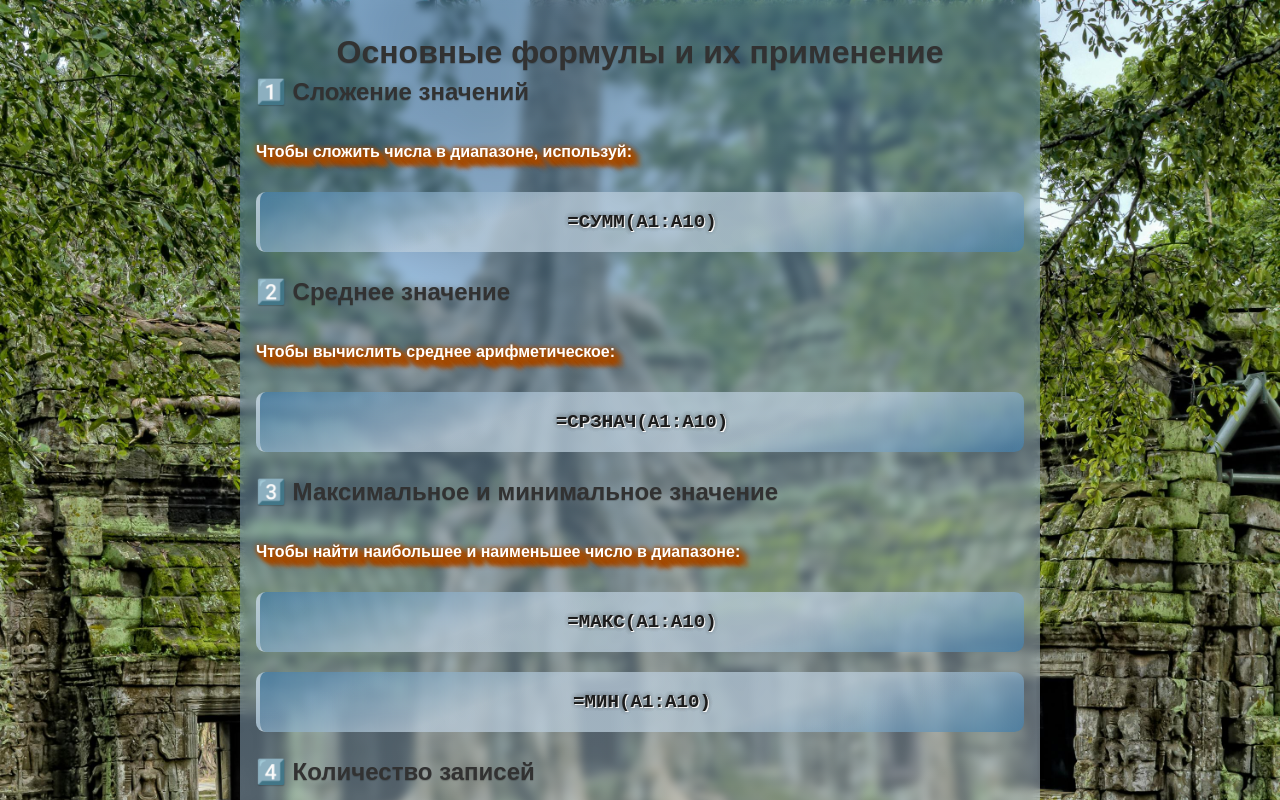
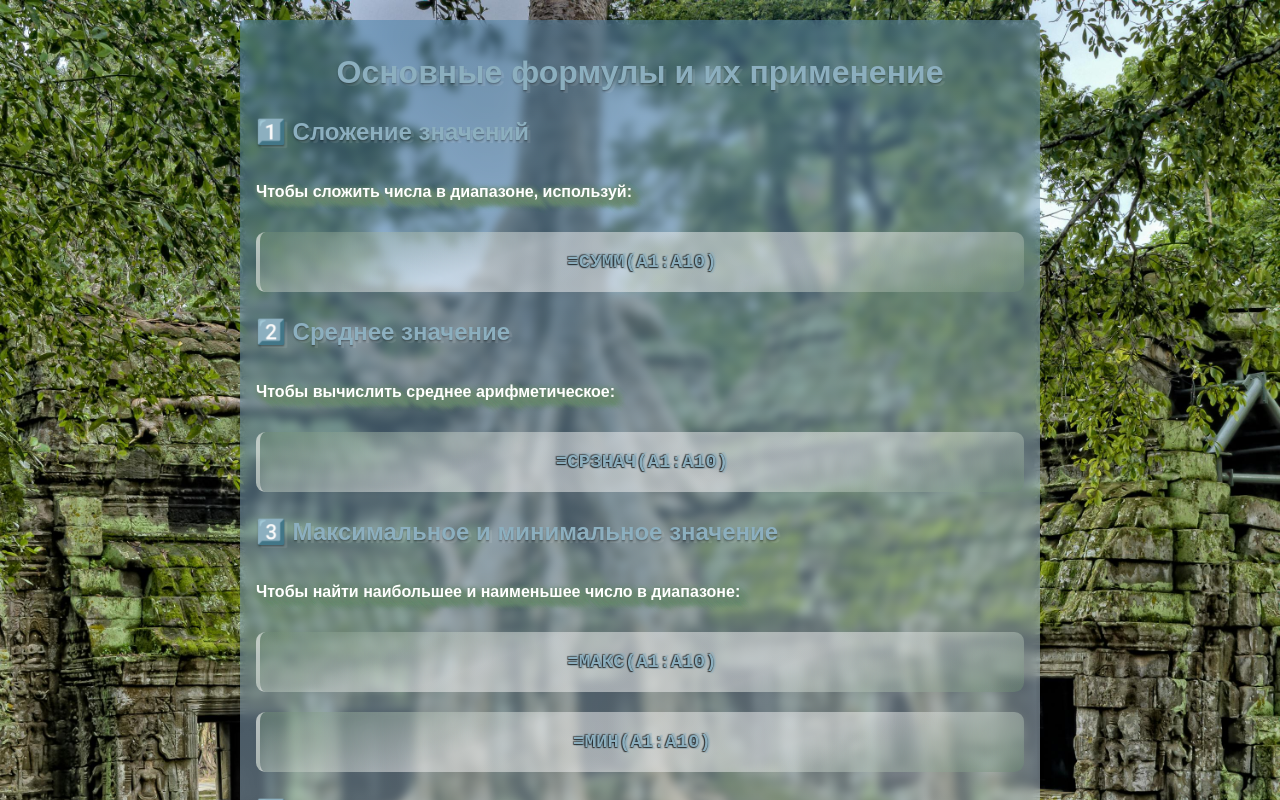
Before and after one commit to enbt0909/exel-formel, a plain HTML site: page index.html in a window 1280 px wide. Shown: the top 800 px of the page. Drawn offline with Linux system fonts and the light colour scheme.

Commit message:
update
Signed-off-by: enbt0909 <eugenbeirit22@gmail.com>

```diff
--- a/index.html
+++ b/index.html
@@ -142,9 +142,11 @@
           🔄 <strong>Совет:</strong> Используй <strong>Ctrl + A</strong>, чтобы
           выделить все ячейки на листе.
         </p>
-
         <p>Это базовые формулы, которые помогут тебе в работе с Excel.</p>
-        <a href="https://lifehacker.ru/formuly-v-excel">
+        <a
+          href="https://lifehacker.ru/formuly-v-excel"
+          target="_blank"
+        >
           <button
             class="button"
             role="button"
@@ -152,7 +154,7 @@
             <span class="text">https://lifehacker.ru/formuly-v-excel</span>
           </button>
         </a>
-        <p>Успехов в работе с Excel! 🚀</p>
+        <p>Успехов в работе с Excel!</p>
       </div>
     </div>
   </body>
--- a/style.css
+++ b/style.css
@@ -47,28 +47,35 @@ body {
 h1 {
   text-align: center;
   padding-top: 1em;
+  color: #fff;
+  text-shadow: #6b8972 0px 0px 5px, #6b8972 1px 1px 5px, #6b8972 2px 2px 5px,
+    #6b8972 3px 3px 5px, #6b8972 4px 4px 5px, #6b8972 5px 5px 5px,
+    #6b8972 6px 6px 5px, #6b8972 7px 7px 5px, #6b8972 8px 8px 5px,
+    #6b8972 9px 9px 5px;
+  margin: 20px 0;
 }
 
 h1,
 h2,
 h3,
-p {
-  text-shadow: 0 1px 1px rgba(0, 0, 0, 0.2);
+p,
+.terminal {
+  text-shadow: 0 1px 1px rgba(0, 0, 0, 0.2), 0 2px 2px rgba(0, 0, 0, 0.15),
+    3px 3px 1px rgba(255, 255, 255, 0.1);
+  color: #8cafbf;
 }
 
 p {
-  /* color: rgb(9, 9, 9); */
-  /* color: #181f39cc; */
   color: #fff;
-  text-shadow: #a54e07 0px 0px 5px, #a54e07 1px 1px 5px, #a54e07 2px 2px 5px,
-    #a54e07 3px 3px 5px, #a54e07 4px 4px 5px, #a54e07 5px 5px 5px,
-    #a54e07 6px 6px 5px, #a54e07 7px 7px 5px, #a54e07 8px 8px 5px,
-    #a54e07 9px 9px 5px;
+  text-shadow: #6b8972 0px 0px 5px, #6b8972 1px 1px 5px, #6b8972 2px 2px 5px,
+    #6b8972 3px 3px 5px, #6b8972 4px 4px 5px, #6b8972 5px 5px 5px,
+    #6b8972 6px 6px 5px, #6b8972 7px 7px 5px, #6b8972 8px 8px 5px,
+    #6b8972 9px 9px 5px;
   margin: 20px 0;
 }
 
 .terminal {
-  background-color: rgba(68, 127, 168, 0.5);
+  /* background-color: rgba(68, 127, 168, 0.5); */
   border-radius: 0.5em;
   border-left: 4px solid rgba(244, 244, 244, 0.5);
   padding: 10px;
@@ -79,10 +86,10 @@ p {
   text-shadow: 0 1px 1px rgba(0, 0, 0, 0.2);
   background-image: linear-gradient(
     160deg,
-    rgba(68, 127, 168, 0.5),
+    rgba(107, 137, 114, 0.5),
     rgba(244, 244, 244, 0.5),
     rgba(244, 244, 244, 0.5),
-    rgba(68, 127, 168, 0.5)
+    rgba(107, 137, 114, 0.5)
   );
   background-size: 100% 100%;
   background-position: center;
@@ -91,12 +98,11 @@ p {
 
 p.terminal {
   text-align: center;
-  text-shadow: 0 0 5px rgba(0, 0, 0, 0.2), 1px 1px #fff,
-    0 0 5px rgba(0, 0, 0, 0.2), 1px 1px #fff, 0 0 5px rgba(0, 0, 0, 0.2),
-    1px 1px #fff;
   font-size: 1.2em;
   font-weight: bold;
-  color: #1c1c1c;
+  text-shadow: 0 0 1px rgba(9, 9, 9, 0.5), 0 1px 1px rgba(9, 9, 9, 0.5),
+    -1px -1px 1px rgba(9, 9, 9, 0.5), -1px 1px 1px rgba(9, 9, 9, 0.5),
+    2px 2px 1px rgba(140, 175, 191, 0.5), 2px -2px 1px rgba(140, 175, 191, 0.5);
 }
 
 ul {
@@ -149,7 +155,6 @@ button:focus-visible {
   outline: none;
   font-family: inherit;
   font-size: 1em;
-  box-sizing: border-box;
   border: none;
   border-radius: 0.3em;
   height: 2.75em;
@@ -166,7 +171,7 @@ button:focus-visible {
     #bc881b,
     #a54e07
   );
-  border: 1px solid #a55d07;
+  /* border: 1px solid #a55d07; */
   color: rgb(120, 50, 5);
   text-shadow: 0 2px 2px rgba(250, 227, 133, 1);
   cursor: pointer;
@@ -178,21 +183,24 @@ button:focus-visible {
 .button:hover {
   background-size: 150% 150%;
   box-shadow: 0 10px 20px rgba(0, 0, 0, 0.19), 0 6px 6px rgba(0, 0, 0, 0.23),
-    inset 0 -2px 5px 1px #b17d10, inset 0 -1px 1px 3px rgba(250, 227, 133, 1);
-  border: 1px solid rgba(165, 93, 7, 0.6);
+    inset 0 -2px 5px 1px rgb(177, 125, 16),
+    inset 0 -1px 1px 3px rgba(250, 227, 133, 1);
+  /* border: 1px solid rgba(165, 93, 7, 0.2); */
   color: rgba(120, 50, 5, 0.8);
 }
 .button:active {
   box-shadow: 0 3px 6px rgba(0, 0, 0, 0.16), 0 3px 6px rgba(110, 80, 20, 0.4),
-    inset 0 -2px 5px 1px #b17d10, inset 0 -1px 1px 3px rgba(250, 227, 133, 1);
+    inset 0 -2px 5px 1px rgb(177, 125, 16),
+    inset 0 -1px 1px 3px rgba(250, 227, 133, 1);
 }
-/* ********** */
 
 .footer {
   margin-top: 20px;
-  /* border: solid 5px red; */
+  color: #fff;
+  text-shadow: 1px 1px 5px #111, 2px 2px 5px #111, 3px 3px 1px #111;
 }
 
+/* Responsive */
 @media (max-width: 600px) {
   body {
     padding: 2px;
```
